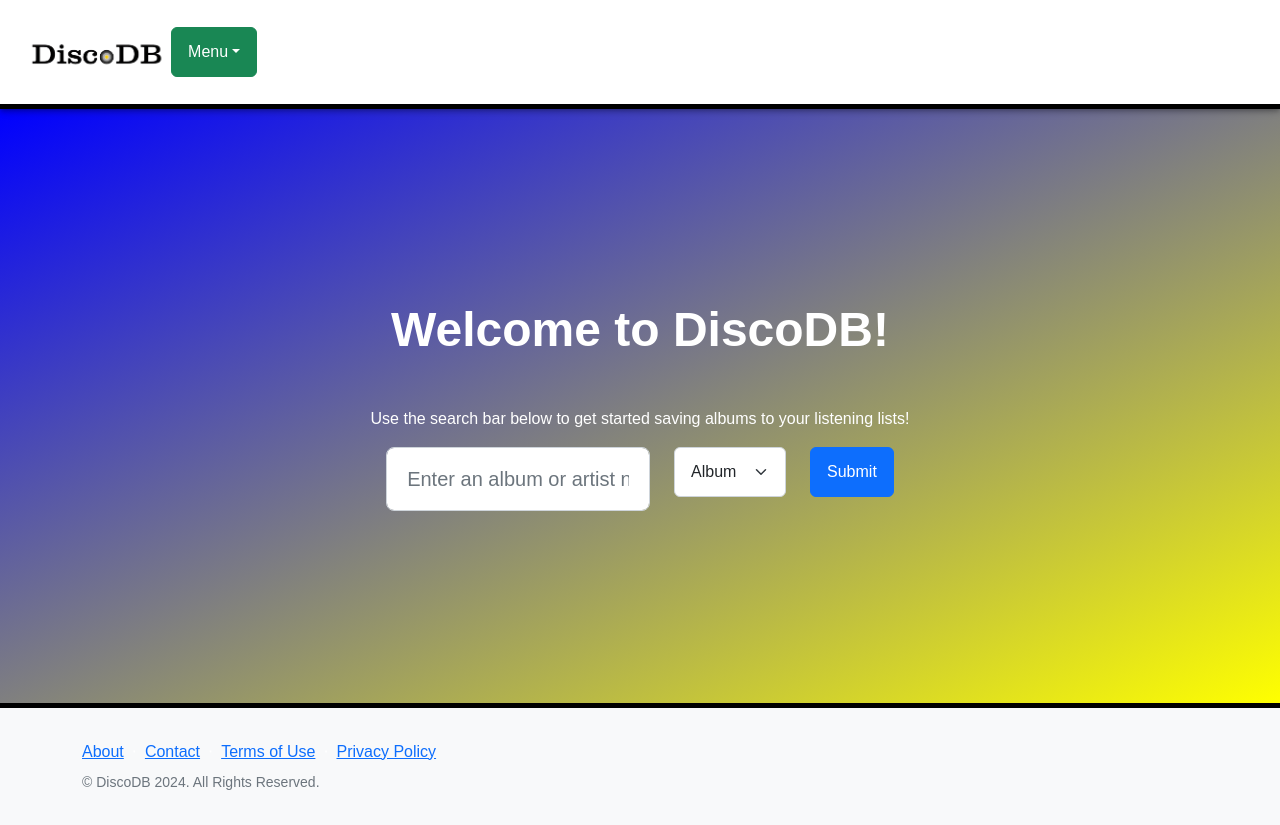
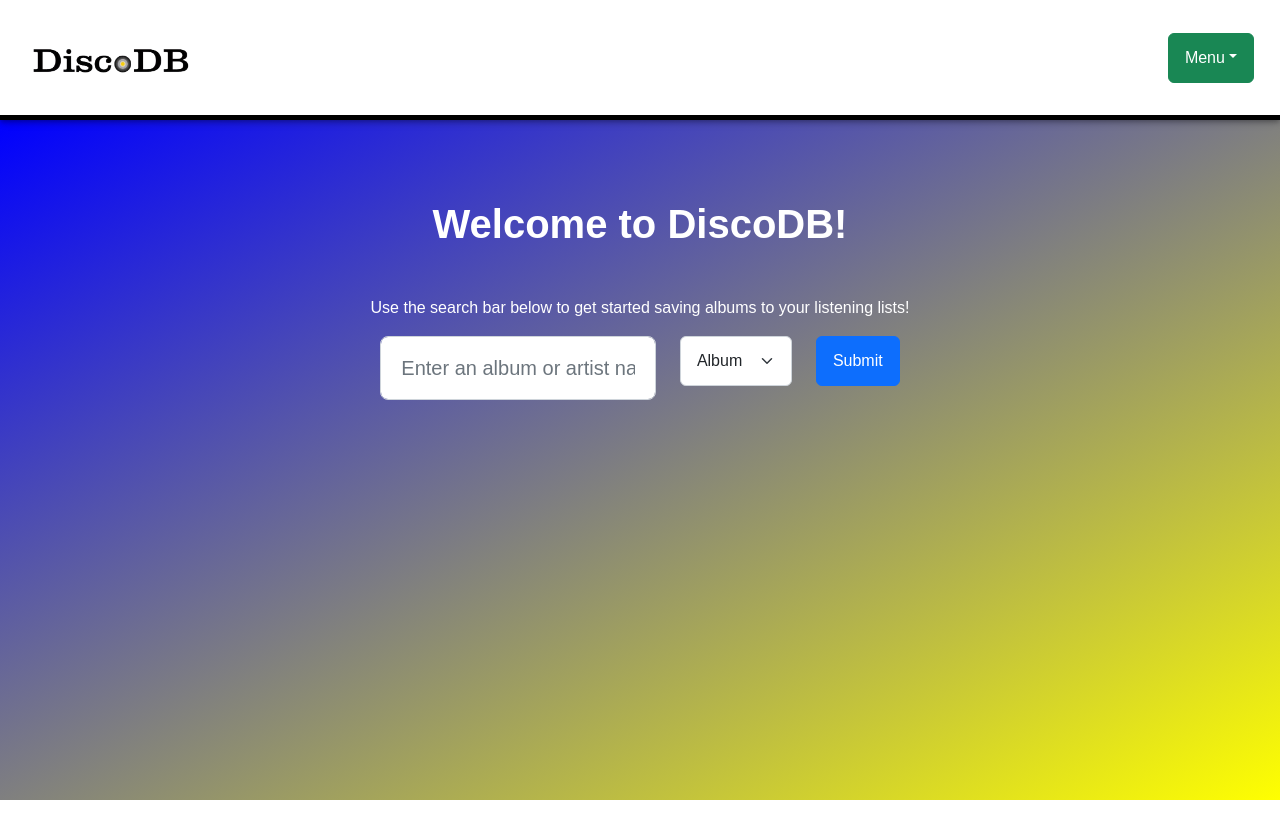
Before and after one commit to LT69018/DiscoDB, a React (Create React App) app in the folder frontend/: page / in a window 1280 px wide. After the commit the page ends 800 px from the top, so only its background shows below. Built offline with nearby package versions, Linux system fonts and the light colour scheme.

Commit message:
Restyled app for consistent toolbar + container
- Use "container-fluid" for each page.

```diff
--- a/frontend/src/Home/page.js
+++ b/frontend/src/Home/page.js
@@ -27,12 +27,13 @@ export default function Home() {
   */
   return (
     // TODO: add user profile (past, present, future) listening tables.
-    <div>
-    {/*  Navigation */}
+    // <div>
+    // {/*  Navigation */}
 
-      <header className="masthead">
-      <Container fluid style={{ position: "relative" }}>
-      {/* Note to self, the row height, doesn't change how the inner elements fit. */}
+    // //   {/* <header className="masthead"> */}
+    //   <Container fluid style={{ position: "relative" }}>
+    //   {/* Note to self, the row height, doesn't change how the inner elements fit. */}
+    <div class="container-fluid">
         <Row style={{ justifyContent: "center"}}>
           <Col xl={6} style={{ justifyContent: "center"}}>
             <h1 className="mb-5">
@@ -43,58 +44,10 @@ export default function Home() {
             <CustomSearchBar/>
           </Col>
         </Row>
-      </Container>
-      </header>
-      {/* Footer */}
-      <footer className="footer bg-light">
-        <div className="container">
-          <div className="row">
-            <div className="col-lg-6 h-100 text-center text-lg-start my-auto">
-              <ul className="list-inline mb-2">
-                <li className="list-inline-item">
-                  <a href="#!">About</a>
-                </li>
-                <li className="list-inline-item">⋅</li>
-                <li className="list-inline-item">
-                  <a href="#!">Contact</a>
-                </li>
-                <li className="list-inline-item">⋅</li>
-                <li className="list-inline-item">
-                  <a href="#!">Terms of Use</a>
-                </li>
-                <li className="list-inline-item">⋅</li>
-                <li className="list-inline-item">
-                  <a href="#!">Privacy Policy</a>
-                </li>
-              </ul>
-              <p className="text-muted small mb-4 mb-lg-0">
+      </div>
+      // </Container>
+      // {/* </header> */}
+    // </div>
 
-                &copy; DiscoDB 2024. All Rights Reserved.
-
-              </p>
-            </div>
-            <div className="col-lg-6 h-100 text-center text-lg-end my-auto">
-              <ul className="list-inline mb-0">
-                <li className="list-inline-item me-4">
-                  <a href="#!">
-                    <i className="bi-facebook fs-3"></i>
-                  </a>
-                </li>
-                <li className="list-inline-item me-4">
-                  <a href="#!">
-                    <i className="bi-twitter fs-3"></i>
-                  </a>
-                </li>
-                <li className="list-inline-item">
-                  <a href="#!">
-                    <i className="bi-instagram fs-3"></i>
-                  </a>
-                </li>
-              </ul>
-            </div>
-          </div>
-        </div>
-      </footer>
-    </div>
   );
 }
--- a/frontend/src/index.js
+++ b/frontend/src/index.js
@@ -25,19 +25,20 @@ root.render(
   <React.StrictMode>
     {/* Show the app bar across all the pages! */}
     {/* Use "sticky" instead of fixed so the items aren't covered up */}
-    <AppBar position="sticky" sx={{bgcolor:"white"}}>
-      <Toolbar style={{justifyContent:"spaceBetween"}}>
+    <AppBar position="sticky" sx={{bgcolor:"white", maxHeight: "15vh"}}>
+      <Toolbar style={{justifyContent:"space-between"}}>
         <Navbar.Brand href="/">
           <img
             src="/DiscoDB_logo-clearbg.png"
-            height="100px"
+            // height="100px"
+            style={{height:"15vh", width:"auto", marginTop: "auto", marginBottom: "auto"}}
             className="d-inline-block align-top"
             alt="DiscoDB logo"
           />
 
         </Navbar.Brand>
 
-        <Dropdown className="float-center">
+        <Dropdown className="float-center" sx={{bgcolor:"white", maxHeight: "10vh"}}>
           <Dropdown.Toggle variant="success" id="dropdown-basic">
             Menu
           </Dropdown.Toggle>
```
Also changed, not shown: frontend/src/App.css.
